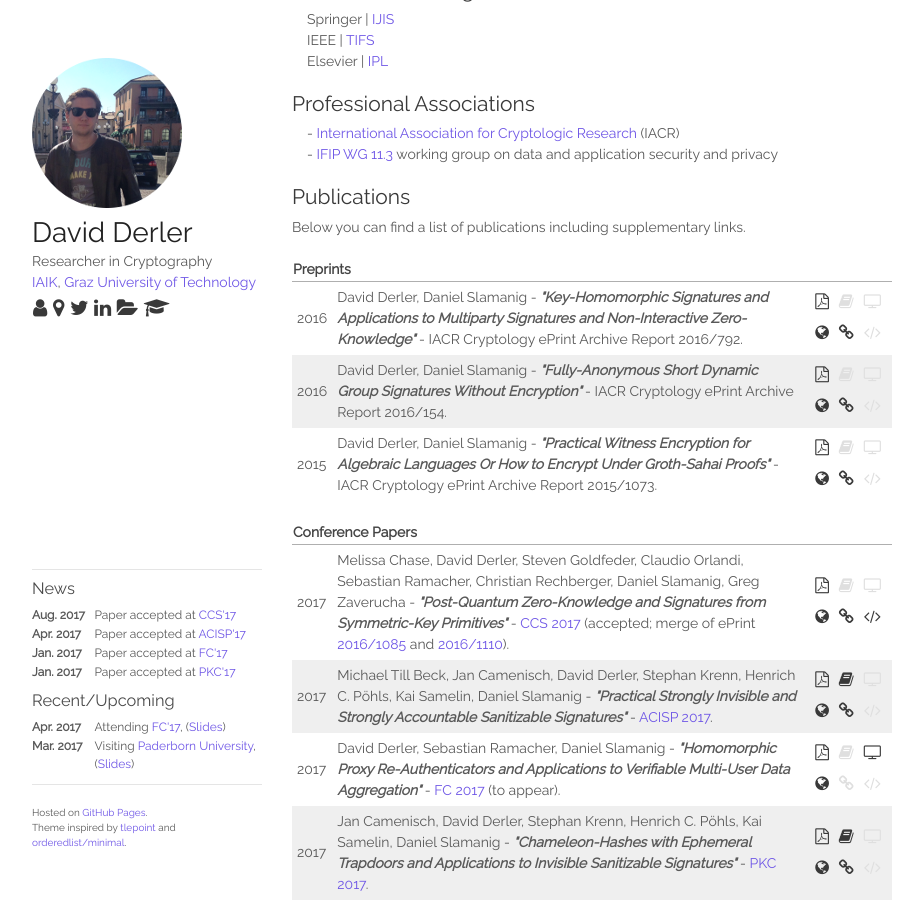
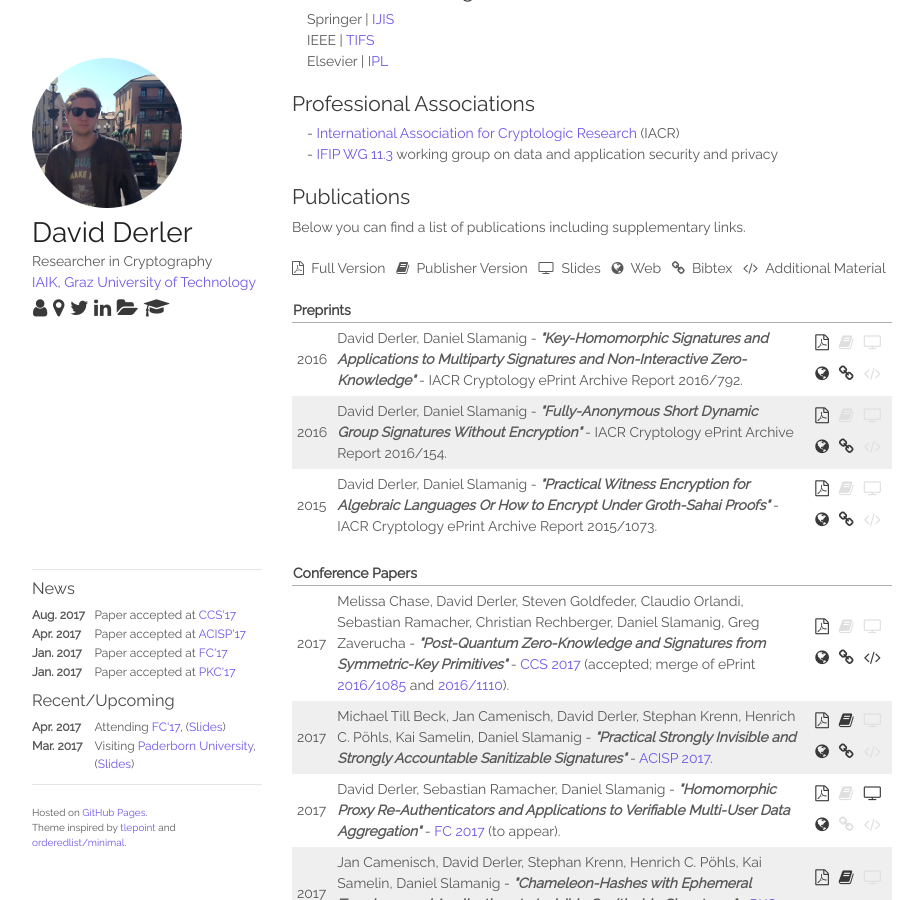
Before and after one commit to derlerd/derlerd.github.io, a Jekyll site: the page built from index.html, in a window 1280 px wide and 900 px high, scrolled down 673 px. Shown: the whole window, without its empty margins (178-1101 px from the left). Built offline with Jekyll 4.4.1, drawn with Linux system fonts in a browser that asks for light colours.

Commit message:
added legend for publication downloads

```diff
--- a/index.html
+++ b/index.html
@@ -4,6 +4,7 @@ layout: default
 
 <h2 id="publications">Publications</h2>
 <p>Below you can find a list of publications including supplementary links.</p>
+<p><i class="fa fa-file-pdf-o"></i>&nbsp;&nbsp;Full Version&nbsp;&nbsp;&nbsp;<i class="fa fa-book"></i>&nbsp;&nbsp;Publisher Version&nbsp;&nbsp;&nbsp;<i class="fa fa-television"></i>&nbsp;&nbsp;Slides&nbsp;&nbsp;&nbsp;<i class="fa fa-globe"></i>&nbsp;&nbsp;Web&nbsp;&nbsp;&nbsp;<i class="fa fa-link"></i>&nbsp;&nbsp;Bibtex&nbsp;&nbsp;&nbsp;<i class="fa fa-code"></i>&nbsp;&nbsp;Additional Material</p>
 <table class="pubtable">
 
 <thead>
```
